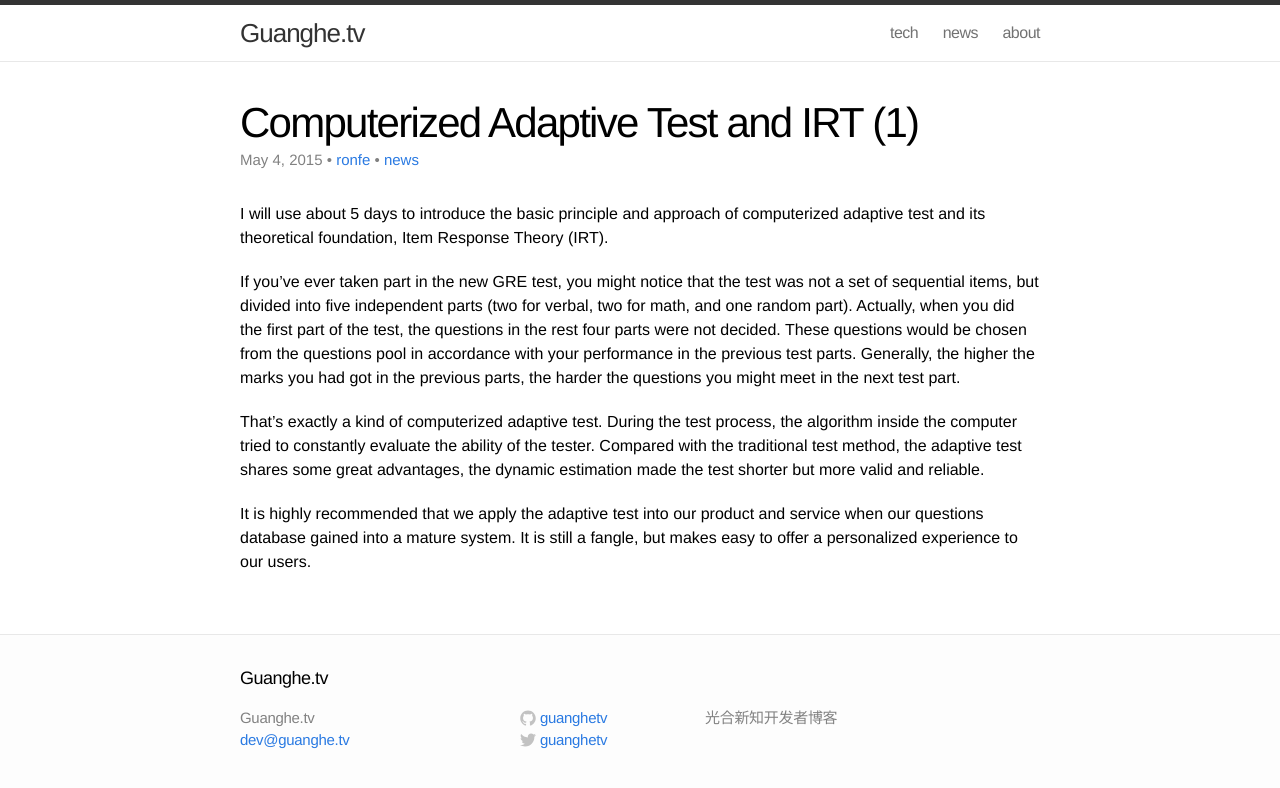
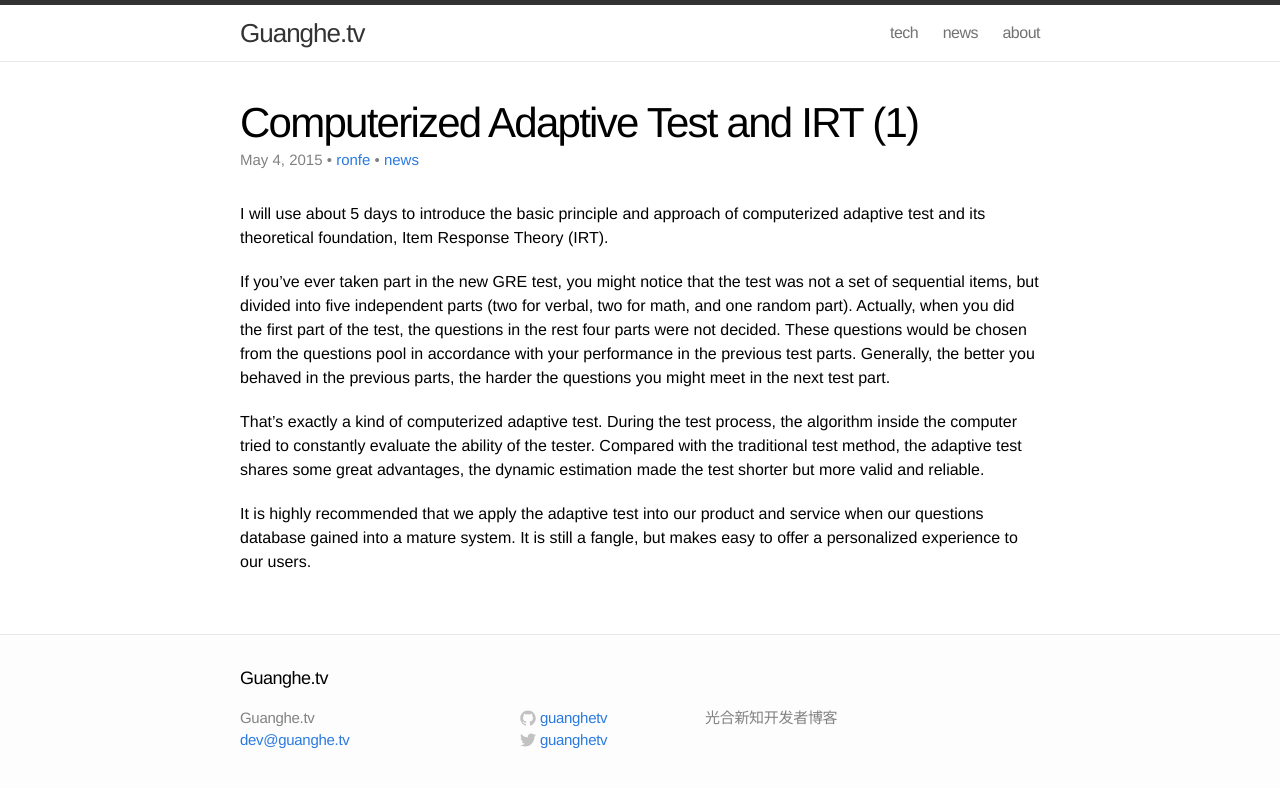
Before and after one commit to guanghetv/guanghetv.github.io, a Jekyll site: the page built from _posts/2015-05-04-Computerized-Adaptive-Test-and-IRT.markdown, in a window 1280 px wide. Shown: the top 788 px of the page. Built offline with Jekyll 4.4.1, drawn with Linux system fonts in a browser that asks for light colours; Markdown is read by kramdown in place of the engine named in the settings; comment, search, counter and statistics services are not loaded.

Commit message:
[ronfe] HNEWS modification

```diff
--- a/_posts/2015-05-04-Computerized-Adaptive-Test-and-IRT.markdown
+++ b/_posts/2015-05-04-Computerized-Adaptive-Test-and-IRT.markdown
@@ -7,7 +7,7 @@ author: "ronfe"
 
 I will use about 5 days to introduce the basic principle and approach of computerized adaptive test and its theoretical foundation, Item Response Theory (IRT).
 
-If you've ever taken part in the new GRE test, you might notice that the test was not a set of sequential items, but divided into five independent parts (two for verbal, two for math, and one random part). Actually, when you did the first part of the test, the questions in the rest four parts were not decided. These questions would be chosen from the questions pool in accordance with your performance in the previous test parts. Generally, the higher the marks you had got in the previous parts, the harder the questions you might meet in the next test part.
+If you've ever taken part in the new GRE test, you might notice that the test was not a set of sequential items, but divided into five independent parts (two for verbal, two for math, and one random part). Actually, when you did the first part of the test, the questions in the rest four parts were not decided. These questions would be chosen from the questions pool in accordance with your performance in the previous test parts. Generally, the better you behaved in the previous parts, the harder the questions you might meet in the next test part.
 
 That's exactly a kind of computerized adaptive test. During the test process, the algorithm inside the computer tried to constantly evaluate the ability of the tester. Compared with the traditional test method, the adaptive test shares some great advantages, the dynamic estimation made the test shorter but more valid and reliable.
 
```
